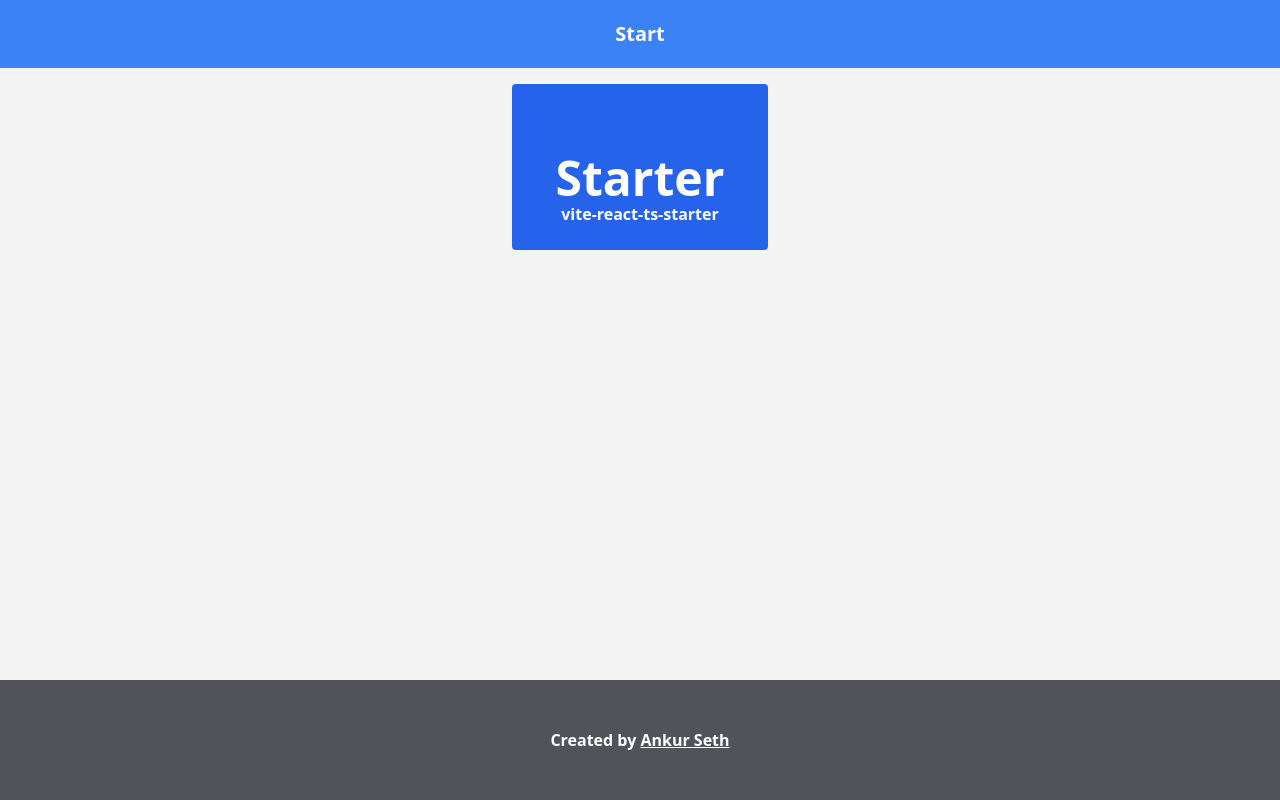
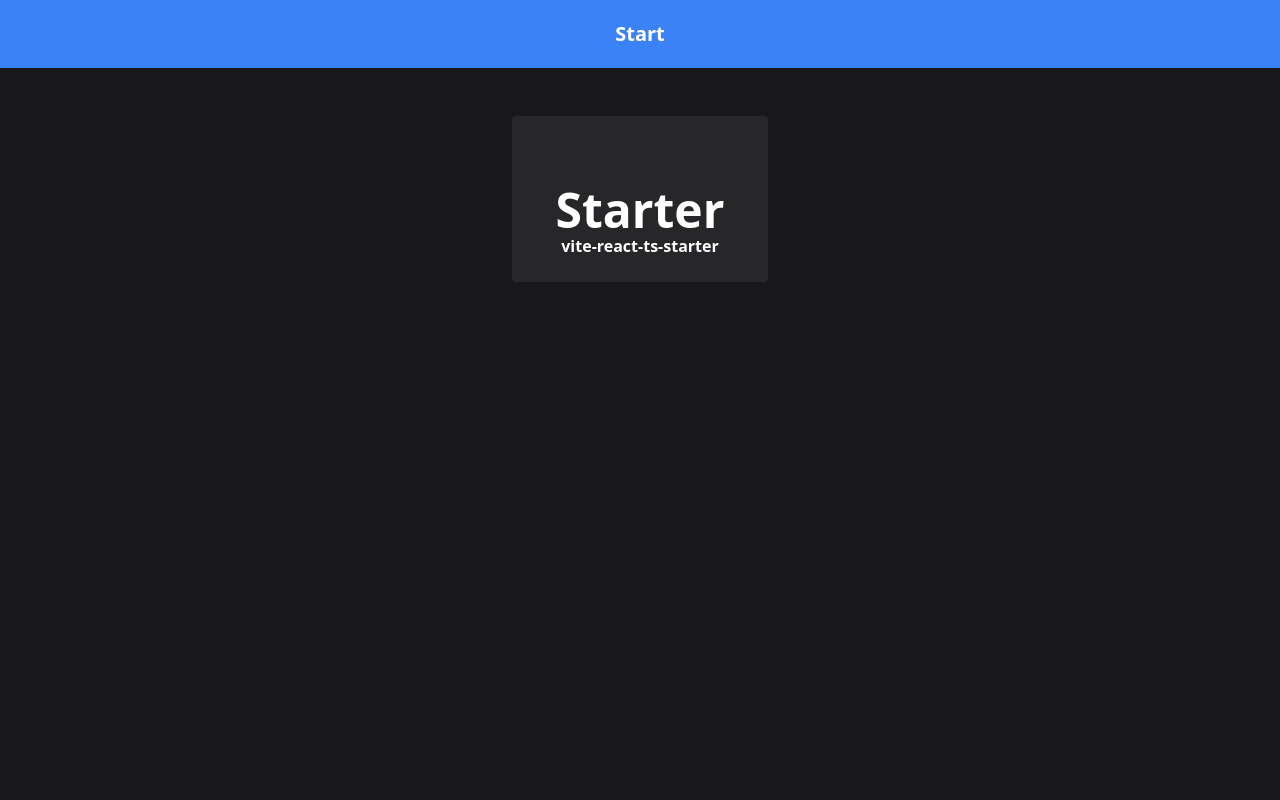
Before and after one commit to iaseth/vite-react-ts-starter, a React (Vite) app: page / in a window 1280 px wide. Shown: the top 800 px of the page. Built offline with nearby package versions, Linux system fonts and the light colour scheme; some icons are missing.

Commit message:
Updated styles

```diff
--- a/src/App/App.tsx
+++ b/src/App/App.tsx
@@ -11,7 +11,7 @@ red.addIcons(rediconsJson.icons);
 export default function App () {
 
 	return (
-		<div className="min-h-screen flex flex-col">
+		<div className="bg-zinc-900 text-white">
 			<Header />
 			<Main />
 			<Footer />
--- a/src/App/Footer/Footer.tsx
+++ b/src/App/Footer/Footer.tsx
@@ -7,7 +7,7 @@ interface FooterProps {
 
 export default function Footer ({}: FooterProps) {
 	return (
-		<footer className="bg-zinc-600 text-white px-2 py-12 text-center">
+		<footer className="bg-zinc-950 text-white px-2 py-16 text-center">
 			<h4>Created by <a href="https://github.com/iaseth" className="underline">Ankur Seth</a></h4>
 		</footer>
 	);
--- a/src/App/Main/Main.tsx
+++ b/src/App/Main/Main.tsx
@@ -8,9 +8,9 @@ interface MainProps {
 
 export default function Main ({}: MainProps) {
 	return (
-		<main className="grow px-2 py-4 bg-zinc-100">
+		<main className="min-h-screen px-4 py-12">
 			<section className="">
-				<a href="https://github.com/iaseth/vite-react-ts-starter" className="block w-64 m-auto bg-blue-600 text-white text-center px-8 py-6 rounded">
+				<a href="https://github.com/iaseth/vite-react-ts-starter" className="block w-64 m-auto bg-zinc-800 text-white text-center px-8 py-6 rounded">
 					<RedIcon name="bs-foo" className="mx-auto" size={40} />
 					<h1 className="H4">Starter</h1>
 					<h4>vite-react-ts-starter</h4>
```
